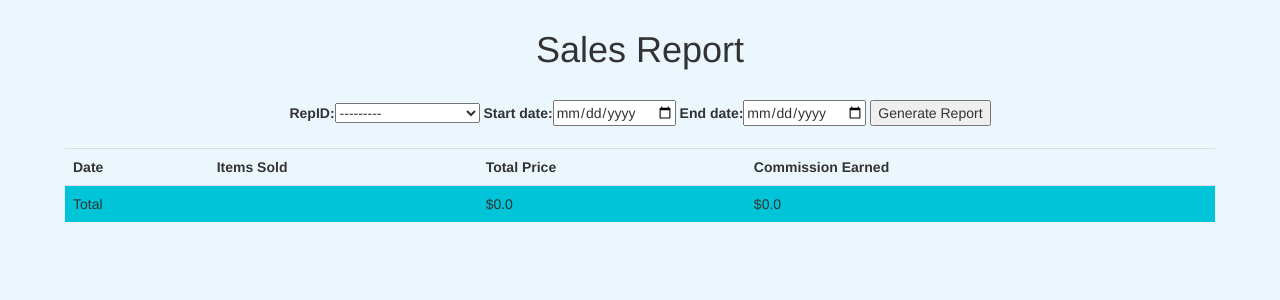
After one commit to aggrimarora/Sales_Stats, a Django app: page /sales/report in a window 1280 px wide. The commit adds this page. Shown: the top 300 px of the page. Run offline with Django 3.2, Linux system fonts and the light colour scheme; data comes from the database, SQL or seed files in the repository; some libraries are stand-ins or nearby versions.

Commit message:
add report functionality

```diff
--- a/Lemonade_Sales/settings.py
+++ b/Lemonade_Sales/settings.py
@@ -38,6 +38,7 @@ INSTALLED_APPS = [
     'django.contrib.messages',
     'django.contrib.staticfiles',
     'myapp',
+    'mathfilters'
 ]
 
 MIDDLEWARE = [
--- a/myapp/forms.py
+++ b/myapp/forms.py
@@ -1,2 +1,14 @@
 from django import forms
-from .models import Order
+from django.forms import ModelForm
+from .models import Order, SalesRep
+
+class DateInput(forms.DateInput):
+    input_type = 'date'
+
+class ReportForm(ModelForm):
+    error_css_class = 'error'
+    Start_Date = forms.DateField(widget=DateInput)
+    End_Date = forms.DateField(widget=DateInput)
+    class Meta:
+        model = Order
+        fields = ['RepID']
--- a/myapp/models.py
+++ b/myapp/models.py
@@ -19,8 +19,7 @@ class Product(models.Model):
     price = models.CharField(max_length = 50)
 
 class Order(models.Model):
-    ProductID = models.ForeignKey(Product, null=True, on_delete=models.SET_NULL)
     RepID = models.ForeignKey(SalesRep, null=True, on_delete=models.SET_NULL)
-    Quantity = models.IntegerField()
+    List = models.CharField(max_length = 500, default="")
     Total = models.DecimalField(max_digits=6, decimal_places=2)
     Date = models.DateTimeField(default=datetime.now())
--- a/myapp/static/myapp/css/sales_form.css
+++ b/myapp/static/myapp/css/sales_form.css
@@ -16,7 +16,7 @@ body {
 
 .row {
   text-align: center;
-  padding: 10px 0;
+  padding: 5px;
 }
 
 .card-body {
--- /dev/null
+++ b/myapp/static/myapp/css/sales_report.css
@@ -0,0 +1,26 @@
+body {
+  background-color: #ebf7fc;
+}
+
+.row {
+  text-align: center;
+  padding: 10px;
+}
+
+.table {
+  text-align: left;
+}
+
+.last {
+  background-color: #00C5D8;
+}
+
+.errorlist
+    {
+        color: red;
+}
+
+
+.error {
+  border-color: red;
+}
--- /dev/null
+++ b/myapp/templates/myapp/sales_report.html
@@ -0,0 +1,61 @@
+{% load static %}
+{% load mathfilters %}
+<!DOCTYPE html>
+<html lang="en" dir="ltr">
+  <head>
+    <meta charset="utf-8">
+    <title></title>
+    <!-- Bootstrap -->
+        <!-- Latest compiled and minified CSS -->
+        <link rel="stylesheet" href="https://maxcdn.bootstrapcdn.com/bootstrap/3.4.1/css/bootstrap.min.css">
+
+        <!-- jQuery library -->
+        <script src="https://ajax.googleapis.com/ajax/libs/jquery/3.5.1/jquery.min.js"></script>
+
+        <!-- Latest compiled JavaScript -->
+        <script src="https://maxcdn.bootstrapcdn.com/bootstrap/3.4.1/js/bootstrap.min.js"></script>
+    <!-- ************ -->
+
+    <!-- CSS Stylesheet -->
+      <link rel="stylesheet" href="{% static 'myapp/css/sales_report.css' %}">
+    <!-- ************ -->
+
+  </head>
+  <body>
+    <div class="container">
+      <div class="row">
+        <h1> Sales Report </h1>
+      </div>
+      <div class="row">
+        <form action="/sales/report" method="post">
+          {% csrf_token %}
+          {{ form }}
+          <input type="submit" value="Generate Report">
+        </form>
+      </div>
+      <div class="row">
+        <table class="table">
+          <tr>
+            <th> Date </th>
+            <th> Items Sold </th>
+            <th> Total Price </th>
+            <th>Commission Earned </th>
+          </tr>
+          {% for r in report %}
+          <tr>
+            <td> {{r.Date}} </td>
+            <td> {{r.List}} </td>
+            <td> ${{r.Total}} </td>
+            <td>  ${{r.Total|mul:com|floatformat:"3" }}</td>
+          </tr>
+          {% endfor %}
+          <tr class="last">
+            <td colspan="2"> Total </td>
+            <td> ${{total_price}} </td>
+            <td> ${{total}} </td>
+          </tr>
+        </table>
+      </div>
+      </div>
+  </body>
+</html>
--- a/myapp/urls.py
+++ b/myapp/urls.py
@@ -3,5 +3,6 @@ from . import views
 
 urlpatterns = [
 
-    path('sales/forms', views.sales),
+    path('sales/form', views.sales),
+    path('sales/report', views.report)
 ]
--- a/myapp/views.py
+++ b/myapp/views.py
@@ -2,6 +2,7 @@ from django.shortcuts import render
 from django.http import HttpResponse
 from .models import SalesRep, Product, Order
 from datetime import datetime
+from .forms import ReportForm
 
 # Create your views here.
 def contact(request):
@@ -15,23 +16,41 @@ def sales(request):
 
     if request.method == "POST":
         time = datetime.now()
+        sales_rep_id = int(request.POST.get('sales_rep'))
+        cart = request.POST.get('order')
+        amount = float(request.POST.get('total'))
         print(request.POST)
-        # sales_rep_id = int(request.POST.get('sales_rep'))
-        # lemon = int(request.POST.get('lemonade_quan'))
-        # orange = int(request.POST.get('orange_quan'))
-        # sugary = int(request.POST.get('sugary_quan'))
-        # ww = int(request.POST.get('whiskey_quan'))
-        # if lemon != 0:
-        #     O = Order(ProductID = Product.objects.get(id=1), RepID = SalesRep.objects.get(id=sales_rep_id), Quantity = lemon, Total = 1.50 * lemon, Date = time)
-        #     O.save()
-        # if orange != 0:
-        #     O = Order(ProductID = Product.objects.get(id=2), RepID = SalesRep.objects.get(id=sales_rep_id), Quantity = orange, Total = 2.00 * lemon, Date = time)
-        #     O.save()
-        # if sugary != 0:
-        #     O = Order(ProductID = Product.objects.get(id=3), RepID = SalesRep.objects.get(id=sales_rep_id), Quantity = sugary, Total = 3.00 * lemon, Date = time)
-        #     O.save()
-        # if ww != 0:
-        #     O = Order(ProductID = Product.objects.get(id=3), RepID = SalesRep.objects.get(id=sales_rep_id), Quantity = sugary, Total = 5.50 * lemon, Date = time)
-        #     O.save()
+        if amount > 0:
+            O = Order(RepID = SalesRep.objects.get(id=sales_rep_id), List = cart, Total = amount, Date = time)
+            O.save()
 
     return render(request, 'myapp/sales_form.html', context)
+
+def report(request):
+    report = None
+    c = None
+    earned = 0.00
+    if request.method == 'POST':
+        # create a form instance and populate it with data from the request:
+        form = ReportForm(request.POST)
+        # check whether it's valid:
+        if form.is_valid():
+            # process the data in form.cleaned_data as required
+            # ...
+            # redirect to a new URL:
+            start = form.cleaned_data['Start_Date']
+            end = form.cleaned_data['End_Date']
+            id = form.cleaned_data['RepID']
+            print(request.POST)
+            q = Order.objects.filter(Date__date__gte = start, Date__date__lte = end, RepID = id)
+            for query in q:
+                earned = earned + ((float(id.commission)/100) * float(query.Total))
+            earned = round(earned, 2)
+            c = (float(id.commission)/100)
+            report = q
+
+    # if a GET (or any other method) we'll create a blank form
+    else:
+        form = ReportForm()
+
+    return render(request, 'myapp/sales_report.html', {'form' : form , 'report' : report, 'com' : c, 'total' : earned, 'total_price' : earned})
```
Also changed, not shown: myapp/templates/myapp/sales_form.html (+6 -3 lines), db.sqlite3, myapp/migrations/0006_auto_20200516_1850.py (added), myapp/migrations/0007_auto_20200516_1900.py (added), myapp/migrations/0008_auto_20200516_2214.py (added), myapp/migrations/0009_auto_20200517_0046.py (added).
